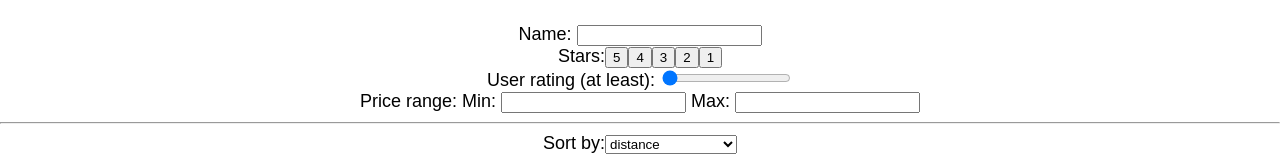
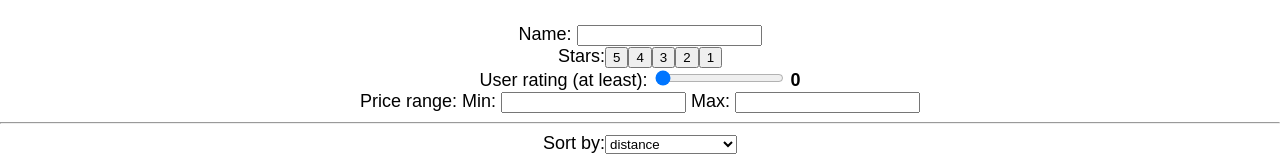
Before and after one commit to karl/hotel-motel-holiday-inn, a React (Create React App) app: page / in a window 1280 px wide. Shown: the part 280-440 px from the top of the page. Built offline with nearby package versions, Linux system fonts and the light colour scheme.

Commit message:
Fix user rating display

```diff
--- a/src/HotelListing/HotelListing.js
+++ b/src/HotelListing/HotelListing.js
@@ -73,7 +73,7 @@ const Filter = ({ filter, onChange }) => {
             onChange({ ...filter, userRating: event.target.value })}
         />
         {' '}
-        <b>{filter.UserRating}</b>
+        <b>{filter.userRating}</b>
       </div>
       <div>
         Price range:
```
